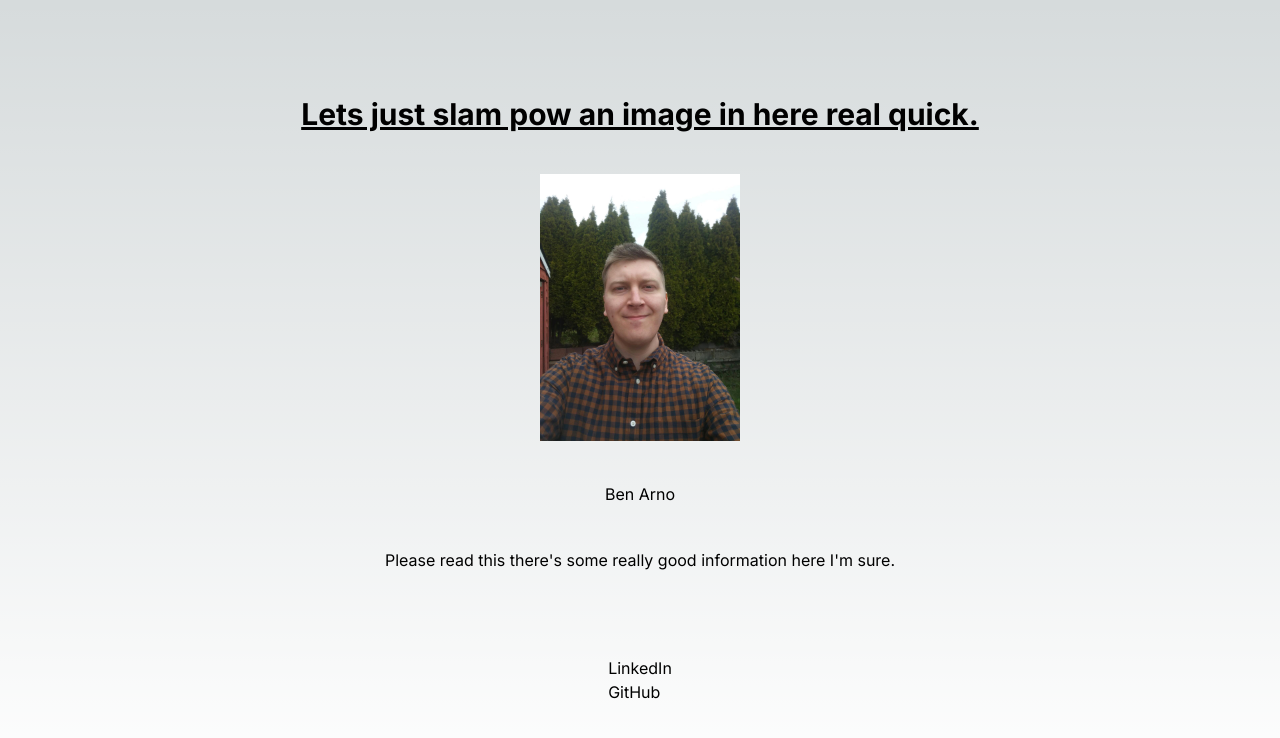
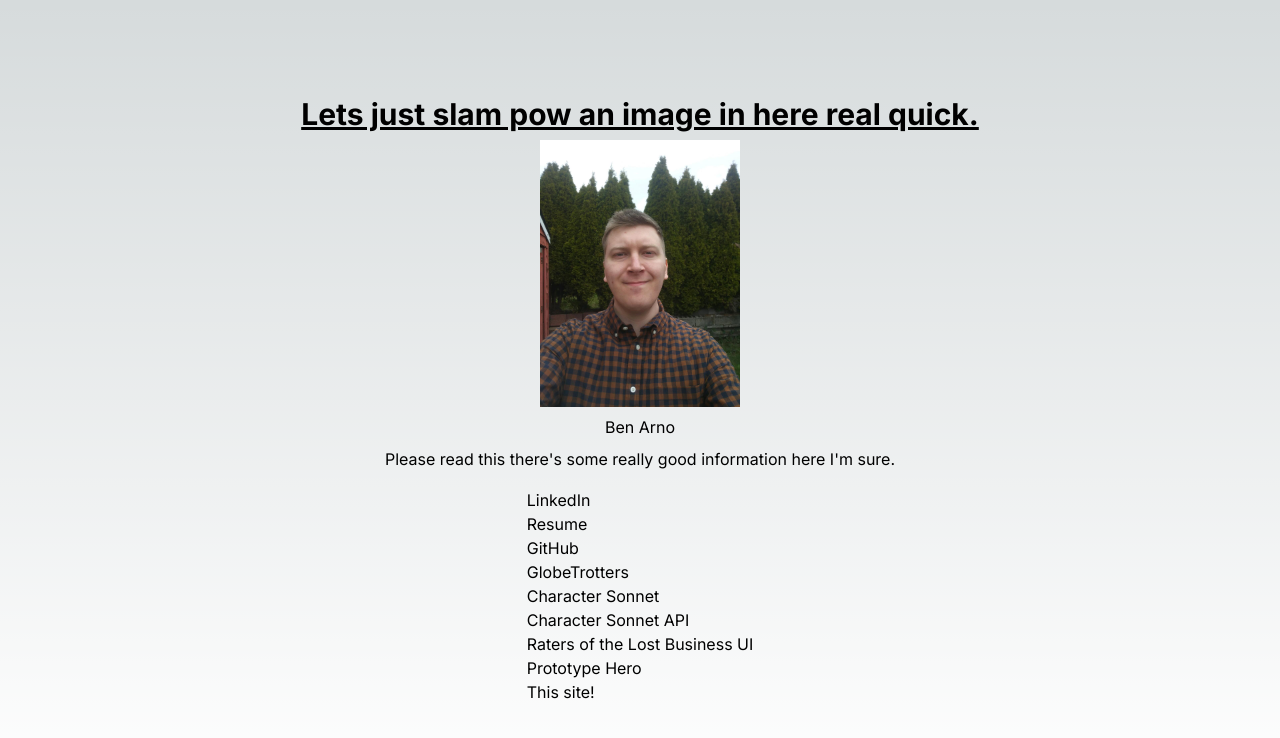
Before and after one commit to BeniBarra/personalSite, a Next.js app in the folder badc/profportfolio/: page / in a window 1280 px wide. Shown: the top 738 px of the page. Built offline with nearby package versions, Linux system fonts and the light colour scheme.

Commit message:
restructured assets, added links

```diff
--- /dev/null
+++ b/badc/profportfolio/public/assets/json/links.json
@@ -0,0 +1,40 @@
+{
+  "adrses": [{
+    "link": "https://www.linkedin.com/in/ben-arno/",
+    "name": "LinkedIn"
+  },
+  {
+    "link": "https://docs.google.com/document/d/1Iq64C53Zp2SAHkpMzK5uKEWzHk946kExQeGjSHl7alw/edit#heading=h.sbziogryzzql",
+    "name": "Resume"
+  },
+  {
+    "link": "https://github.com/Barnord",
+    "name": "GitHub",
+    "xTitle": "Popular Repositories",
+    "xtra": [
+      {
+        "link": "https://github.com/Barnord/globetrotters",
+        "name": "GlobeTrotters"
+      },
+      {
+        "link": "https://github.com/Barnord/character-sonnet",
+        "name": "Character Sonnet"
+      },
+      {
+        "link": "https://github.com/Barnord/character-sonnet-api",
+        "name": "Character Sonnet API"
+      },
+      {
+        "link": "https://github.com/Barnord/RatersUI",
+        "name": "Raters of the Lost Business UI"
+      },
+      {
+        "link": "https://github.com/Barnord/PrototypeHero",
+        "name": "Prototype Hero"
+      },
+      {
+        "link": "https://github.com/Barnord/THEEdotcom",
+        "name": "This site!"
+      }
+    ]
+  }]}
--- a/badc/profportfolio/src/app/carouselItem.tsx
+++ b/badc/profportfolio/src/app/carouselItem.tsx
@@ -1,4 +1,5 @@
 import Image from 'next/image'
+
 
 export default function carouselItem() {
   return(
--- a/badc/profportfolio/src/app/linksList.tsx
+++ b/badc/profportfolio/src/app/linksList.tsx
@@ -1,21 +1,35 @@
-import { link } from "fs";
 import Link from "next/link";
+import linkData from '../../public/assets/json/links.json';
 
 export default function linksList() {
 
-  let adrses = [
-    {
-      link: 'https://www.linkedin.com/in/ben-arno/',
-      name: 'LinkedIn'
-    },
-    {
-      link: 'https://github.com/Barnord',
-      name: 'GitHub'
-    }];
+  let adrses = linkData.adrses
   let linkList: any[] = [];
+
   adrses.forEach(adrs => {
-    linkList.push(<li><a href={adrs.link}>{adrs.name}</a></li>)
-  })
+      linkList.push(
+        <li>
+          <Link href={adrs.link} target='_blank'>
+            {adrs.name}
+          </Link>
+        </li>
+      )
+
+    if (adrs.xtra != null) {
+      let xtraLinkList: any[] = [];
+
+      adrs.xtra.forEach(xtra =>
+        xtraLinkList.push(
+          <li>
+            <Link href={xtra.link} target='_blank'>
+              {xtra.name}
+            </Link>
+          </li>
+        ));
+
+      linkList.push(<ul>{xtraLinkList}</ul>)
+      }
+    })
 
   return(
     <>
--- a/badc/profportfolio/src/app/profile.tsx
+++ b/badc/profportfolio/src/app/profile.tsx
@@ -4,7 +4,7 @@ export default function Profile() {
   return(
     <>
       <Image
-        src='/assets/headshot.jpg'
+        src='/assets/pics/headshot.jpg'
         alt='me'
         width={200}
         height={400}
```
Also changed, not shown: badc/profportfolio/public/assets/pics/DreadLord.PNG (added), badc/profportfolio/public/assets/pics/headshot.jpg (renamed from badc/profportfolio/public/assets/headshot.jpg).
